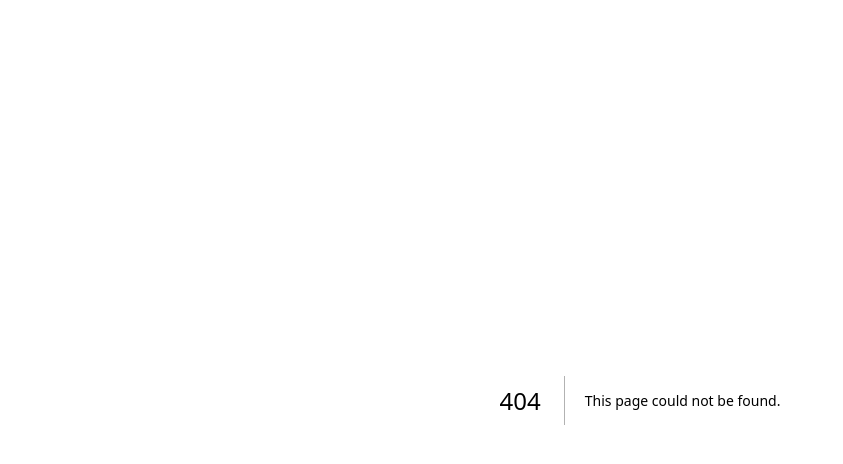
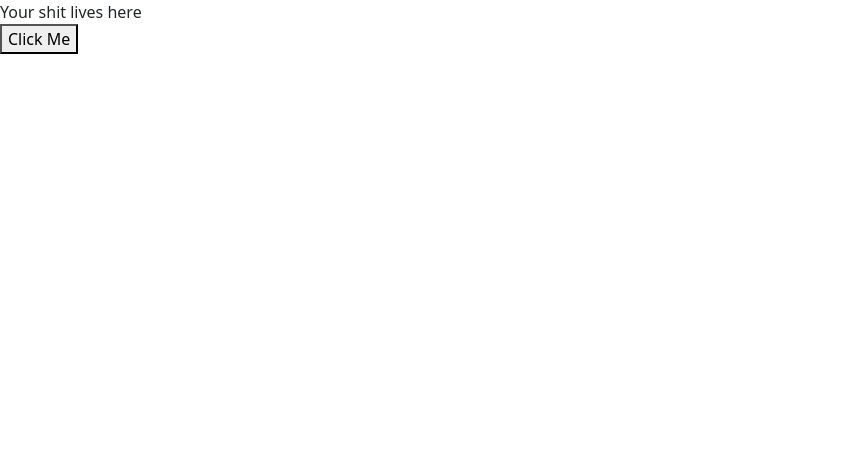
Before and after one commit to Archie-Wilkins/e2s-client-project, a Next.js app: page /apiTestPage in a window 1280 px wide. Before the commit this address had no page. Shown: the top 464 px of the page, without its empty margins (0-843 px from the left). Built offline with nearby package versions, Linux system fonts and the light colour scheme.

Commit message:
CSV write and read API functionality implemented

```diff
--- /dev/null
+++ b/pages/api/csvWrite.js
@@ -0,0 +1,11 @@
+import * as fs from "fs";
+
+export default function handler(req, res) {
+
+    const content = "Hello,";
+    fs.writeFile("public/resources/csvExportExample.csv", content, function(err, results){
+        if(err) console.log('error', err);
+    });
+    res.status(200).json({message: "Success"});
+
+}
--- /dev/null
+++ b/pages/apiTestPage.js
@@ -0,0 +1,27 @@
+
+function ApiTestPage() {
+
+    const apiHandler = async (event) => {
+        event.preventDefault();
+        const endpoint = '/api/csvUpload'
+
+        const options = {
+            method: 'POST',
+            headers: {
+                'Content-Type': 'application/json',
+            },
+        }
+
+        const response = await fetch(endpoint, options)
+        const result = await response.json()
+
+        console.log(`${result.message}`);
+    }
+
+    return <div>
+        <body>Your shit lives here</body>
+        <button onClick={apiHandler}>Click Me</button>
+    </div>
+}
+
+export default ApiTestPage
```
